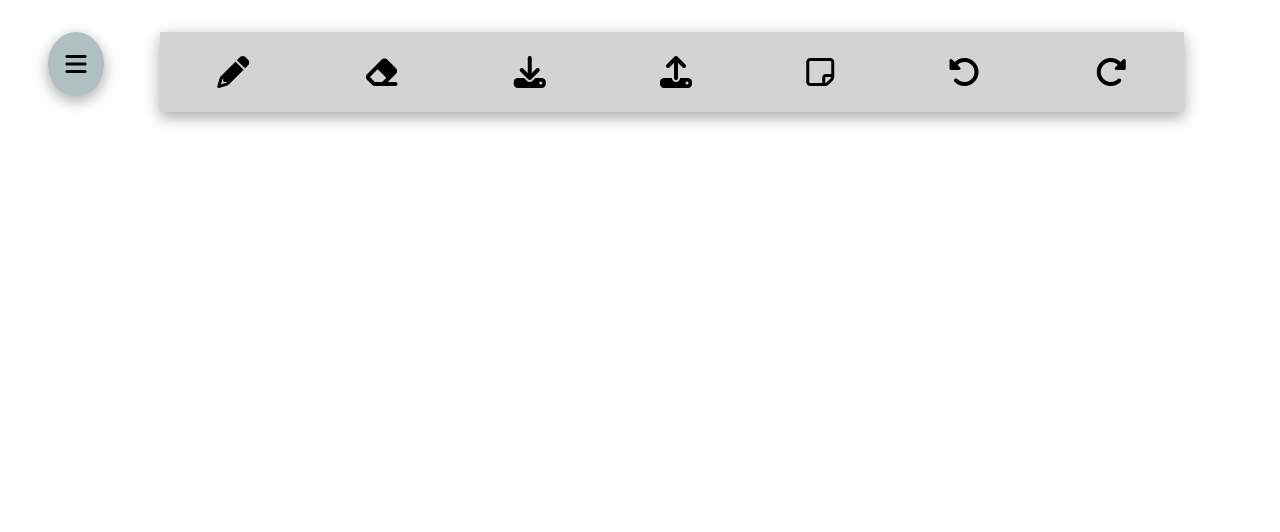
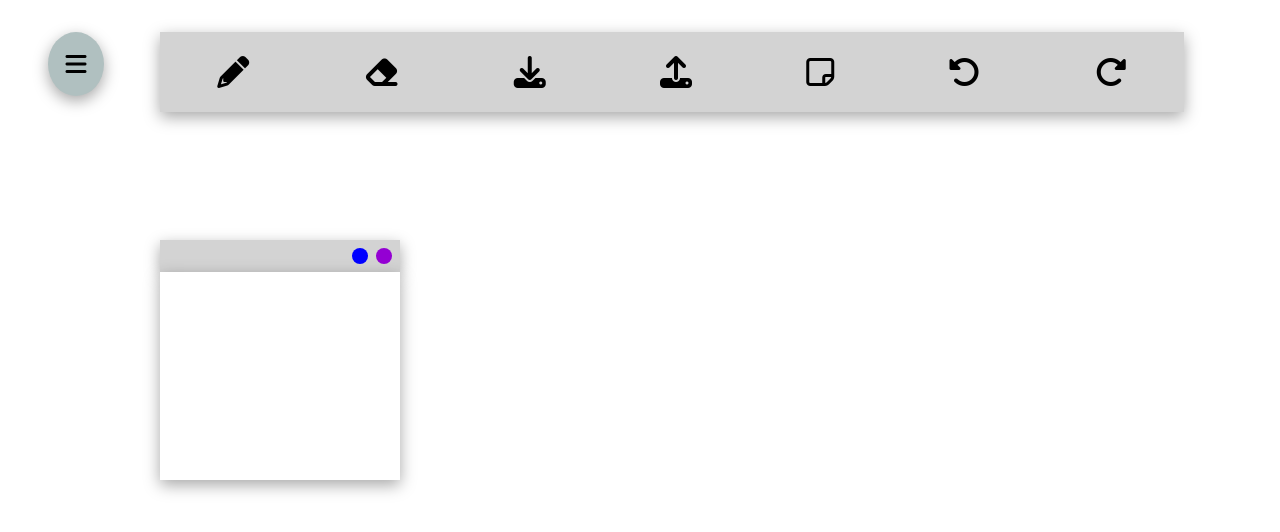
Before and after one commit to taanya-gautam/OpenBoard_Project, a plain HTML site: page OpenBoard_Project/index.html in a window 1280 px wide. Both pictures are taken after a click on the icon 820 px from the left and 72 px from the top of the page. Drawn offline with Linux system fonts and the light colour scheme.

Commit message:
continue

```diff
--- a/OpenBoard_Project/index.html
+++ b/OpenBoard_Project/index.html
@@ -34,9 +34,15 @@
     <div class="eraser-tool-cont">
         <input type="range" min = "2" max= "10" value="3">
     </div>
-    <div class="sticky-cont">
-
-    </div>
+   <!-- <div class="sticky-cont">
+        <div class="header-cont">
+            <div class="minimize"></div>
+            <div class="remove"></div>
+        </div>
+        <div class="note-cont">
+            <textarea ></textarea>
+        </div>
+    </div>-->
     <script src="./tools.js"></script>
 </body>
 </html>
--- a/OpenBoard_Project/style.css
+++ b/OpenBoard_Project/style.css
@@ -113,3 +113,44 @@ body {
 .eraser-tool-cont input {
     width: 80%;
 }
+.sticky-cont {
+    height: 15rem;
+    width: 15rem;
+    position: absolute;
+    top: 15rem;
+    left: 10rem;
+
+}
+.header-cont {
+    height: 2rem;
+    width: 15rem;
+    background-color: lightgrey;
+    display: flex;
+    justify-content: flex-end;
+    align-items: center;
+    box-shadow: rgba(0, 0, 0, 0.35) 0px 5px 15px;
+
+}
+.header-cont > * {
+    height: 1rem;
+    width: 1rem;
+    margin-right: 0.5rem;
+    border-radius: 50%;
+}
+.minimize {
+    background-color: blue;
+}
+.remove {
+    background-color: darkviolet;
+}
+.note-cont {
+    height: 13rem;
+    box-shadow: rgba(0, 0, 0, 0.35) 0px 5px 15px;
+
+}
+textarea {
+    height: 100%;
+    width: 100%;
+    border: none;
+    resize: none;
+}
--- a/OpenBoard_Project/tools.js
+++ b/OpenBoard_Project/tools.js
@@ -5,6 +5,7 @@ let pencilToolCont = document.querySelector(".pencil-tool-cont");
 let eraserToolCont = document.querySelector(".eraser-tool-cont");
 let pencil = document.querySelector(".fa-pencil");
 let eraser = document.querySelector(".fa-eraser");
+let sticky = document.querySelector(".fa-note-sticky");
 let pencilFlag = false;
 let eraserFlag = false;
 // true= means tool present & vice-varse
@@ -43,3 +44,69 @@ eraser.addEventListener("click" , (e) => {
     if (eraserFlag) eraserToolCont.style.display = "block";   //by default block
     else eraserToolCont.style.display = "none"
 })
+sticky.addEventListener("click" , (e) => {
+    let stickyCont = document.createElement("div");
+    stickyCont.setAttribute("class" , "sticky-cont");
+    stickyCont.innerHTML = `
+    <div class="header-cont">
+            <div class="minimize"></div>
+            <div class="remove"></div>
+    </div>
+    <div class="note-cont">
+            <textarea ></textarea>
+    </div>
+    `;
+    document.body.appendChild(stickyCont);
+    let minimize = stickyCont.querySelector(".minimize");
+    let remove = stickyCont.querySelector(".remove");
+    noteActions(minimize , remove , stickyCont);
+
+    //drag & drop
+    stickyCont.onmousedown = function(event) {
+
+        dragAndDrop(stickyCont , event);
+      };
+
+      stickyCont.ondragstart = function() {
+        return false;
+      };
+
+
+})
+function noteActions(minimize , remove, stickyCont){
+
+}
+
+function dragAndDrop(element , event){
+    let shiftX = event.clientX - element.getBoundingClientRect().left;
+    let shiftY = event.clientY - element.getBoundingClientRect().top;
+
+    element.style.position = 'absolute';
+    element.style.zIndex = 1000;
+
+    moveAt(event.pageX, event.pageY);
+
+    // moves the ball at (pageX, pageY) coordinates
+    // taking initial shifts into account
+    function moveAt(pageX, pageY) {
+        element.style.left = pageX - shiftX + 'px';
+        element.style.top = pageY - shiftY + 'px';
+    }
+
+    function onMouseMove(event) {
+      moveAt(event.pageX, event.pageY);
+    }
+
+    // move the ball on mousemove
+    document.addEventListener('mousemove', onMouseMove);
+
+  // drop the ball, remove unneeded handlers
+  document.addEventListener('mousemove', onMouseMove);
+
+  // drop the ball, remove unneeded handlers
+  element.onmouseup = function() {
+    document.removeEventListener('mousemove', onMouseMove);
+    element.onmouseup = null;
+  };
+
+};
```
